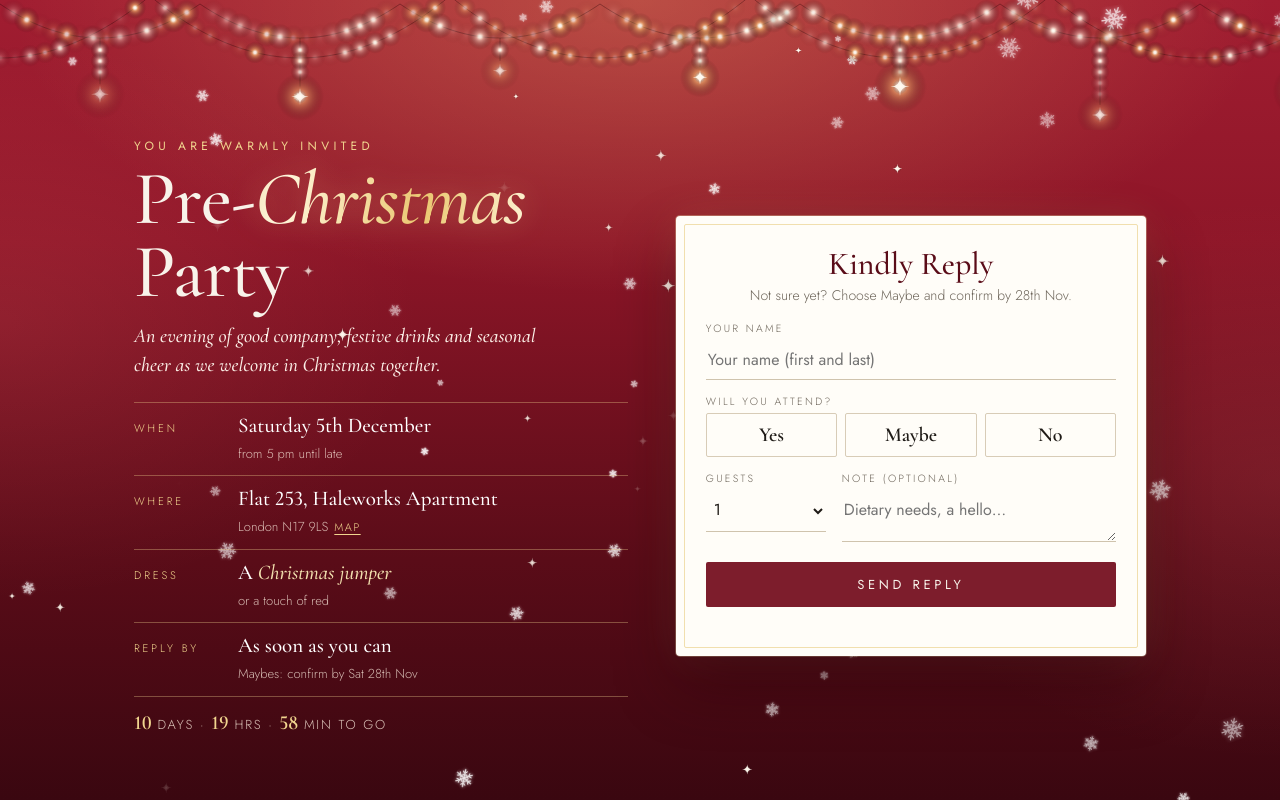
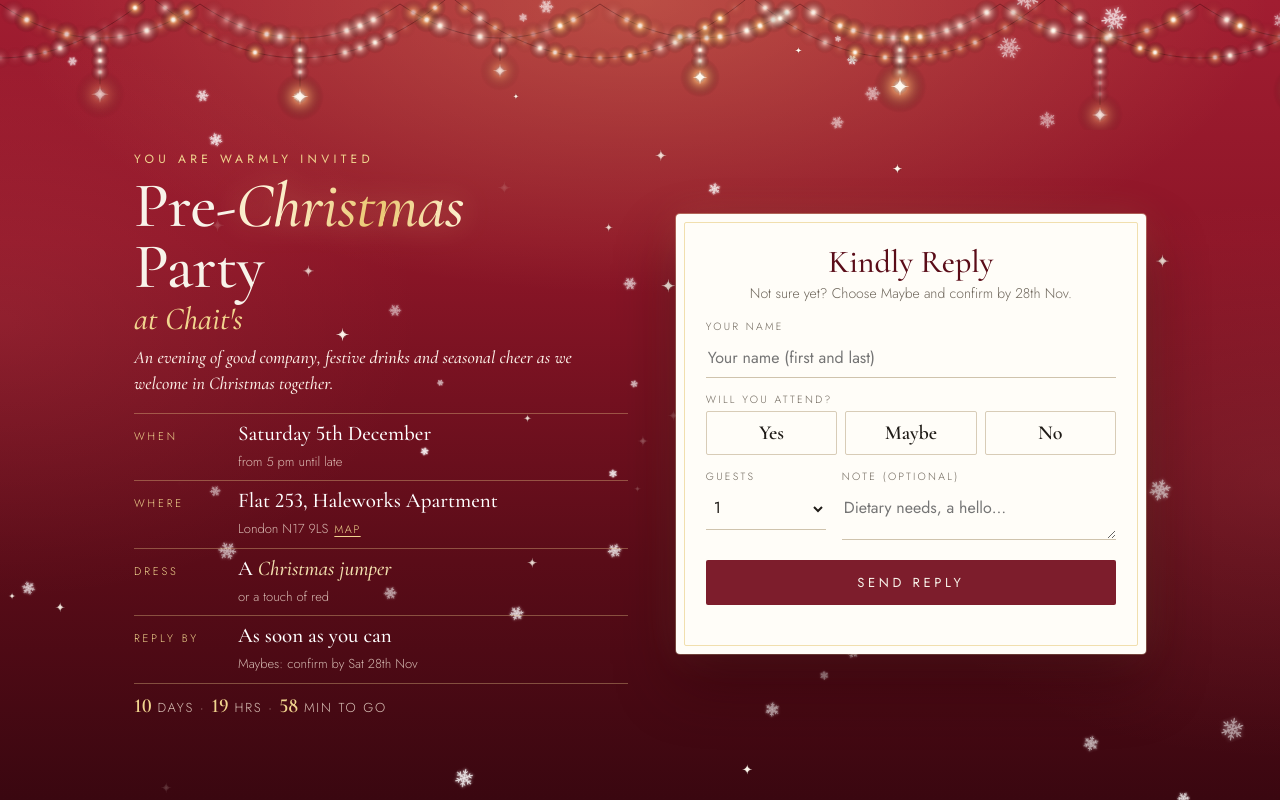
Before and after one commit to chaitz-ai-bundle/xmasinvite, a plain HTML site: page index.html in a window 1280 px wide. Drawn offline with nearby package versions, Linux system fonts and the light colour scheme.

Commit message:
Retitle to Pre-Christmas Party at Chait's; remove stray screenshots
Co-Authored-By: Claude Opus 5.5 <noreply@anthropic.com>
Claude-Session: https://claude.ai/code/session_019LsjtVcPYPkq5xggibYfhE

```diff
--- a/index.html
+++ b/index.html
@@ -3,9 +3,9 @@
 <head>
 <meta charset="utf-8">
 <meta name="viewport" content="width=device-width, initial-scale=1">
-<title>Pre-Christmas Party</title>
-<meta name="description" content="You are warmly invited to our Pre-Christmas Party on Saturday 5th December from 5 pm. Kindly RSVP.">
-<meta property="og:title" content="You're invited: Pre-Christmas Party">
+<title>Pre-Christmas Party at Chait's</title>
+<meta name="description" content="You are warmly invited to the Pre-Christmas Party at Chait's on Saturday 5th December from 5 pm. Kindly RSVP.">
+<meta property="og:title" content="You're invited: Pre-Christmas Party at Chait's">
 <meta property="og:description" content="Saturday 5th December · from 5 pm · Haleworks Apartment, N17 9LS · Christmas jumpers or a touch of red. Kindly RSVP.">
 <meta name="theme-color" content="#8e1628">
 <link rel="preconnect" href="https://fonts.googleapis.com">
@@ -60,6 +60,7 @@
     background-size: 250% 100%; -webkit-background-clip: text; background-clip: text; -webkit-text-fill-color: transparent;
     animation: shimmer 6s linear infinite; filter: drop-shadow(0 0 14px rgba(255,214,140,.35));
   }
+  h1 .at { display: block; font-style: italic; font-size: .5em; color: var(--gold-bright); margin-top: 6px; letter-spacing: 0; }
   @keyframes shimmer { to { background-position: -250% 0; } }
   .lead { font-family: var(--serif); font-style: italic; font-size: 20px; line-height: 1.45; color: #fbeee6; margin: 14px 0 0; max-width: 440px; }
 
@@ -125,6 +126,15 @@
   .thanks p { color: var(--muted); line-height: 1.55; margin: 0 auto; max-width: 380px; font-size: 15px; }
   .link-btn { background: none; border: 0; font: inherit; font-size: 14px; color: var(--burgundy); text-decoration: underline; text-underline-offset: 3px; cursor: pointer; margin-top: 14px; }
 
+  @media (min-width: 861px) and (max-height: 800px) {
+    main { padding-top: 84px; padding-bottom: 16px; }
+    h1 { font-size: clamp(44px, 5.4vw, 64px); }
+    .lead { font-size: 18px; margin-top: 10px; }
+    .facts { margin-top: 16px; }
+    .facts li { padding: 7px 0; }
+    .countdown { margin-top: 10px; }
+  }
+
   /* ---------- Phones & narrow screens ---------- */
   @media (max-width: 860px) {
     #lights { height: 64px; }
@@ -170,7 +180,7 @@
 <main>
   <section class="invite" aria-label="Invitation">
     <p class="eyebrow">You are warmly invited</p>
-    <h1>Pre-<em>Christmas</em><br> Party</h1>
+    <h1>Pre-<em>Christmas</em><br> Party <span class="at">at Chait's</span></h1>
     <p class="lead">An evening of good company, festive drinks and seasonal cheer as we welcome in Christmas together.</p>
     <ul class="facts">
       <li><span class="k">When</span><span class="v">Saturday 5th December<br><small>from 5 pm until late</small></span></li>
```
Also changed, not shown: rsvps.html (+2 -2 lines), cmp-android.png (deleted), cmp-desk.png (deleted), cmp-iphone.png (deleted), cmp-lap.png (deleted), cmp-se.png (deleted), 1 other file.
